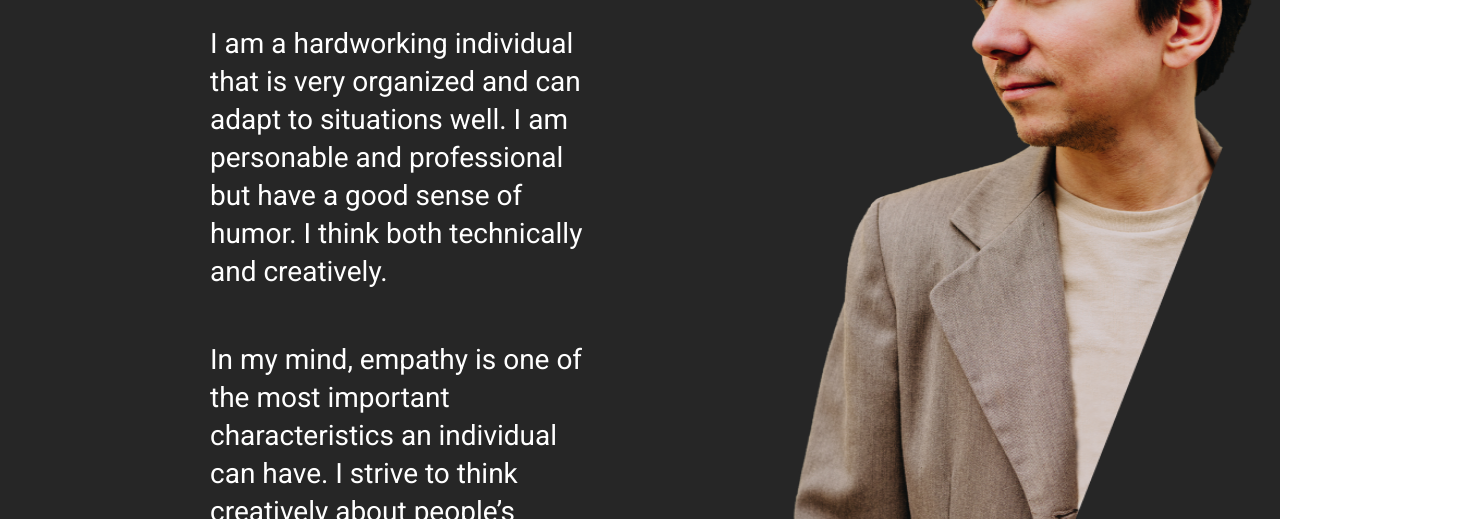
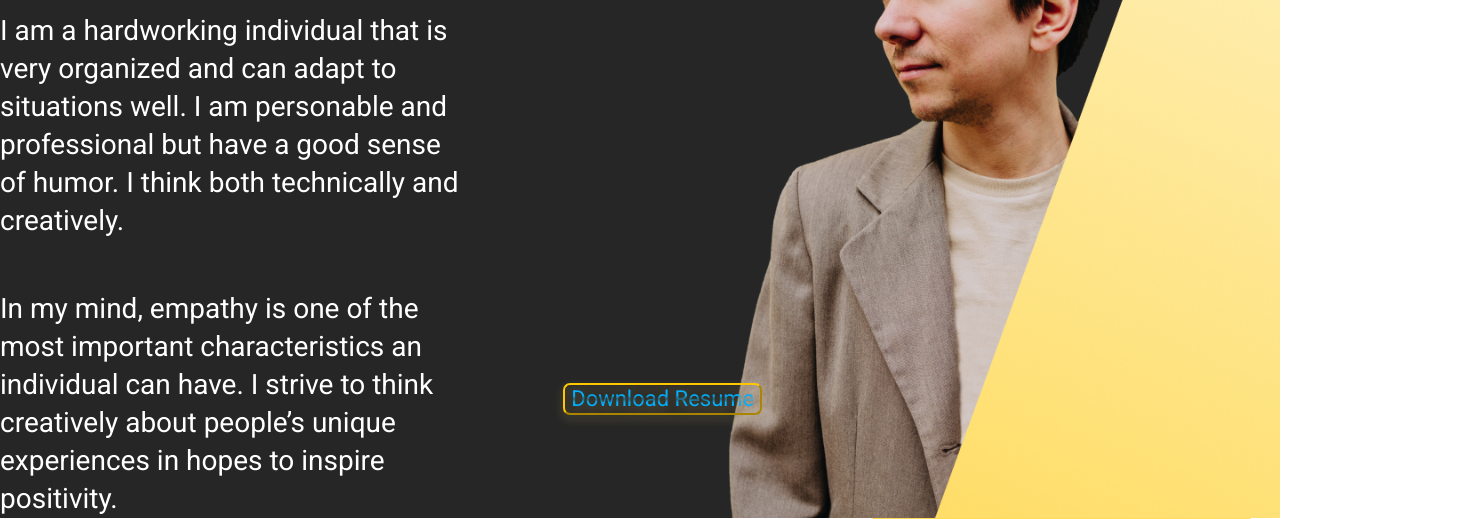
Before and after one commit to Blu-B/UX_UI_HW_18, a plain HTML site: page index.html in a window 1280 px wide. Shown: the part 481-1000 px from the top of the page, 1469 px wide, since content can reach past the window. Drawn offline with Linux system fonts and the light colour scheme.

Commit message:
HeroImg Overhaul

```diff
--- a/css/style.css
+++ b/css/style.css
@@ -1,5 +1,13 @@
 html {
-    height: 100%
+    height: 100%;
+    margin: 0;
+    background-image: url("../Images/Background\ Stripe.png");
+    background-repeat: no-repeat;
+    background-attachment: scroll;
+    -webkit-background-size: cover;
+    -moz-background-size: cover;
+    -o-background-size: cover;
+    background-size: cover;
 }
 
 body {
@@ -26,7 +34,6 @@ body {
     display: flex;
     align-items: center;
     justify-content: end;
-    margin-bottom: 244px;
 }
 
 .logo {
@@ -82,14 +89,21 @@ li {
 }
 
 .heroImg {
-    background-color: #262626;
     width: 100%;
+
+    height: 100vh;
+    margin-top: 244px;
     padding: 0;
-    display: flex;
+    background-image: url("../Images/Hero\ Background\ with\ Stripe.png");
+    background-position: center;
+    background-repeat: no-repeat;
+    background-size: cover;
+    position: relative;
+    /*display: flex;
     align-items: flex-end;
     height: 700px;
     margin-bottom: 244px;
-    text-overflow: ellipsis;
+    text-overflow: ellipsis;*/
 }
 
 h1 {
@@ -103,8 +117,8 @@ h1 {
     line-height: 141px;
 }
 
-.content {
-    margin: 0;
+.content{
+    height: 100%;
 }
 
 .content p {
@@ -117,15 +131,16 @@ h1 {
     line-height: 38px;
     color: white;
 }
-.blu {
+/*.blu {
     position: relative;
     width: 210px;
     left: 50%;
-}
+}*/
 .heroImg button {
-    position: relative;
-    left: 37%;
-    top: -40px;
+    position: absolute;
+    left: 44%;
+    top: 80%;
+    transform: (-50%, -50%);
     font-family: 'Roboto';
     font-style: normal;
     font-weight: 300;
@@ -282,7 +297,6 @@ footer {
 
 }
 footer ul {
-    width: 100%;
     display: inline-block;
 }
 #copyright {
--- a/index.html
+++ b/index.html
@@ -32,9 +32,9 @@
                 </div>
             </header>
             <section class="heroImg">
-                <div class="blu">
+                <!-- <div class="blu">
                     <img src="Images/About Me Hero Image Transparent 1.png" alt="Picture of Blu" width="829" height="842">
-                </div>
+                </div> -->
                 <div class="content">
                     <h1>
                         About Me
```
Also changed, not shown: Images/Background Stripe.png (added), Images/Hero Background with Stripe.png (added).
